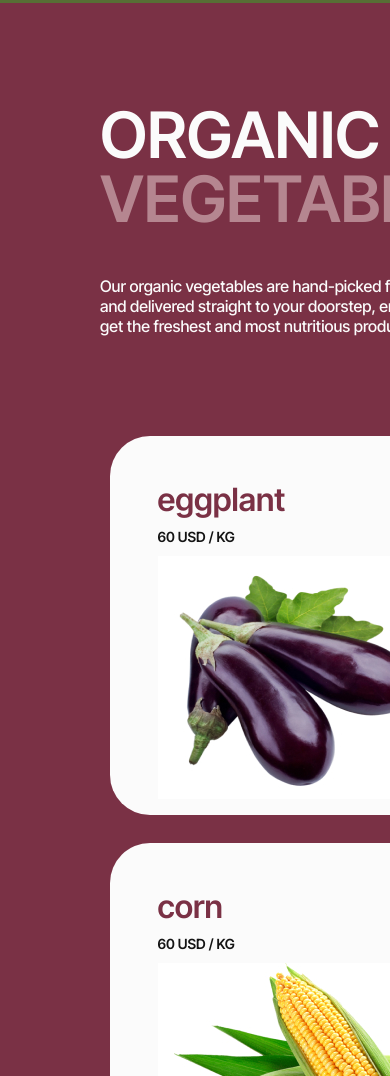
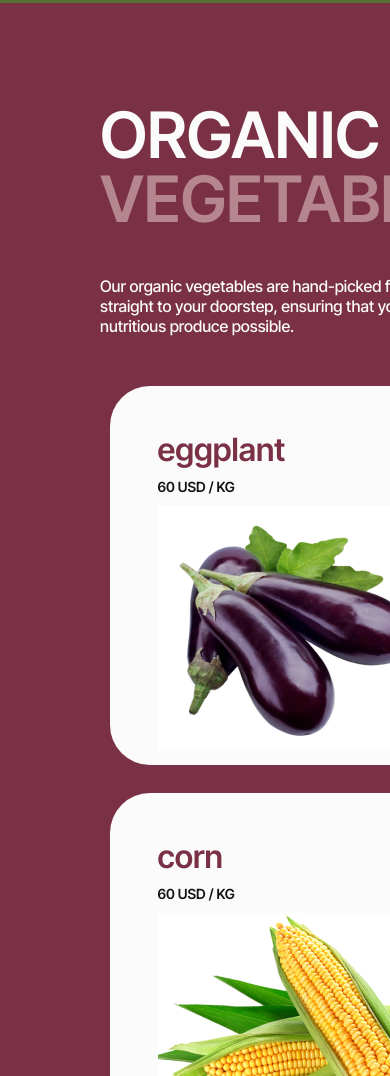
Before and after one commit to The-Comeback-Crew/green-harvest-project, a website built with Vite: page index.html in a window 390 px wide. Shown: the part 2199-3275 px from the top of the page. Built offline with nearby package versions, Linux system fonts and the light colour scheme; files whose address does not match are found by name.

Commit message:
organic responsive end

```diff
--- a/src/css/home.mobile.css
+++ b/src/css/home.mobile.css
@@ -37,9 +37,10 @@
         width: 335px;
         justify-content: center;
         gap: 20px;
-        padding-bottom: 50px;
-        padding-left: 32px;
-        padding-right: 110px;
+        padding-left: 20px;
+        padding-right: 20px;
+        display: flex;
+        flex-direction: column;
     }
 
 
--- a/src/css/home.tablet.css
+++ b/src/css/home.tablet.css
@@ -45,6 +45,8 @@
         padding-bottom: 50px;
         padding-left: 32px;
         padding-right: 110px;
+        display: flex;
+        flex-direction: column;
     }
 
     .review-p-container {
```
